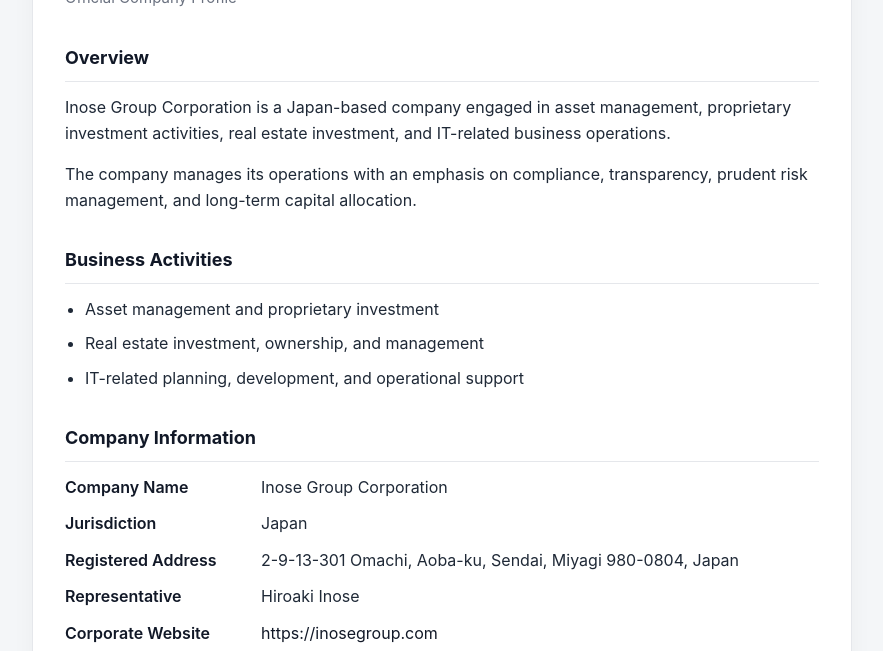
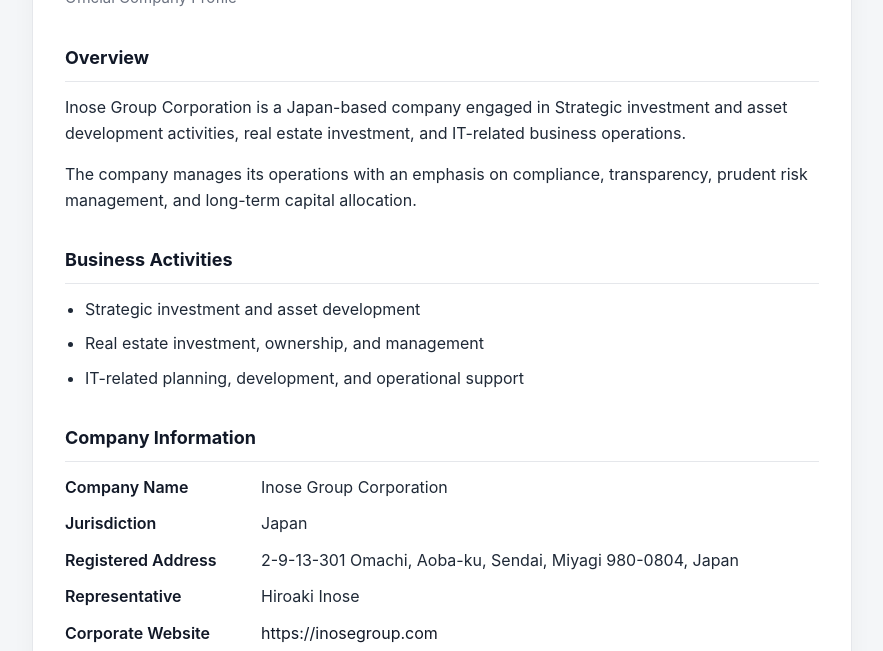
Before and after one commit to inosegroup/inosegroup, a plain HTML site: page index.html in a window 1280 px wide. Shown: the part 149-800 px from the top of the page, without its empty margins (198-1081 px from the left). Drawn offline with Linux system fonts and the light colour scheme.

Commit message:
Update index.html

```diff
--- a/index.html
+++ b/index.html
@@ -146,8 +146,7 @@
 
       <h2>Overview</h2>
       <p>
-        Inose Group Corporation is a Japan-based company engaged in asset management,
-        proprietary investment activities, real estate investment, and IT-related business operations.
+        Inose Group Corporation is a Japan-based company engaged in Strategic investment and asset development activities, real estate investment, and IT-related business operations.
       </p>
       <p>
         The company manages its operations with an emphasis on compliance,
@@ -156,7 +155,7 @@
 
       <h2>Business Activities</h2>
       <ul>
-        <li>Asset management and proprietary investment</li>
+        <li>Strategic investment and asset development</li>
         <li>Real estate investment, ownership, and management</li>
         <li>IT-related planning, development, and operational support</li>
       </ul>
```
